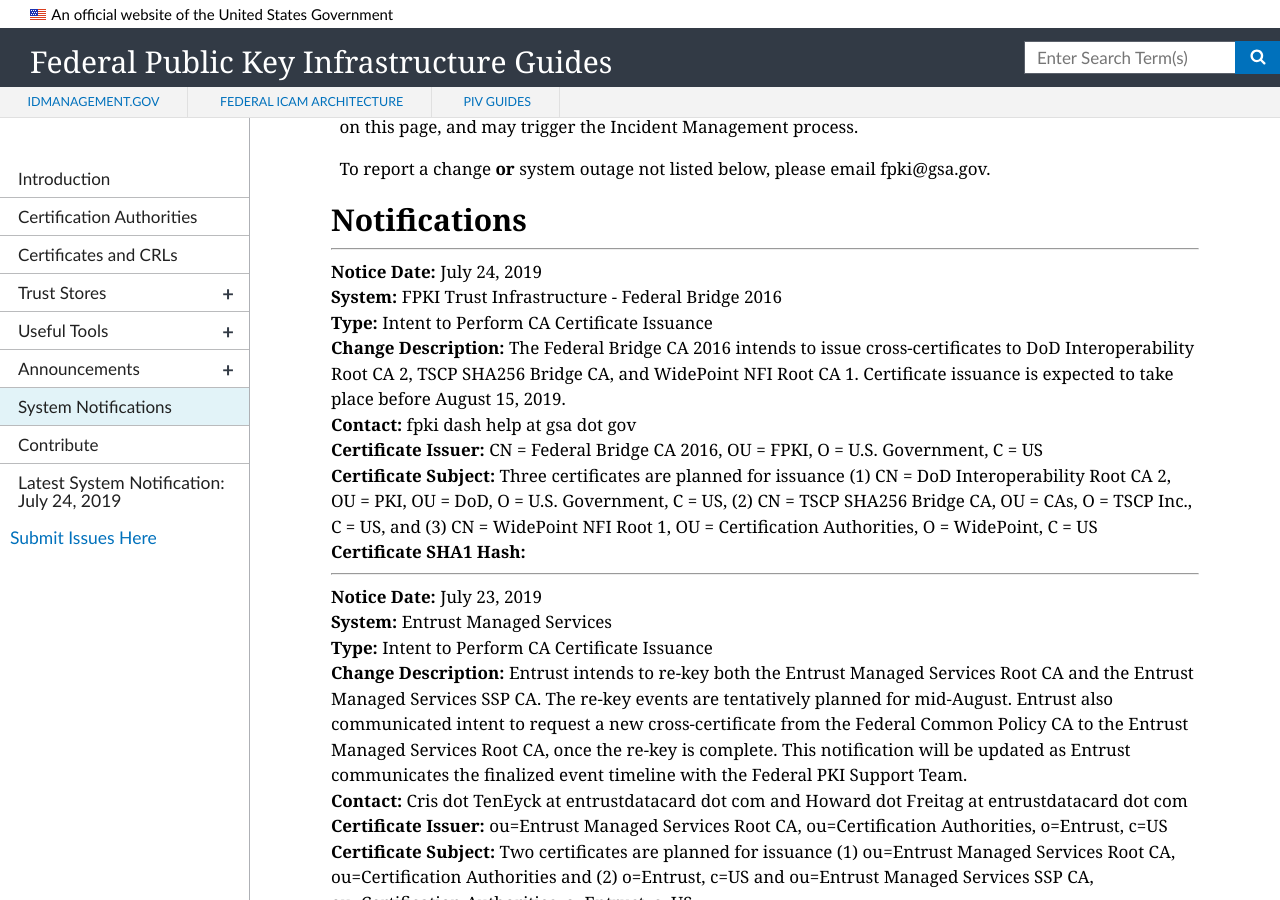
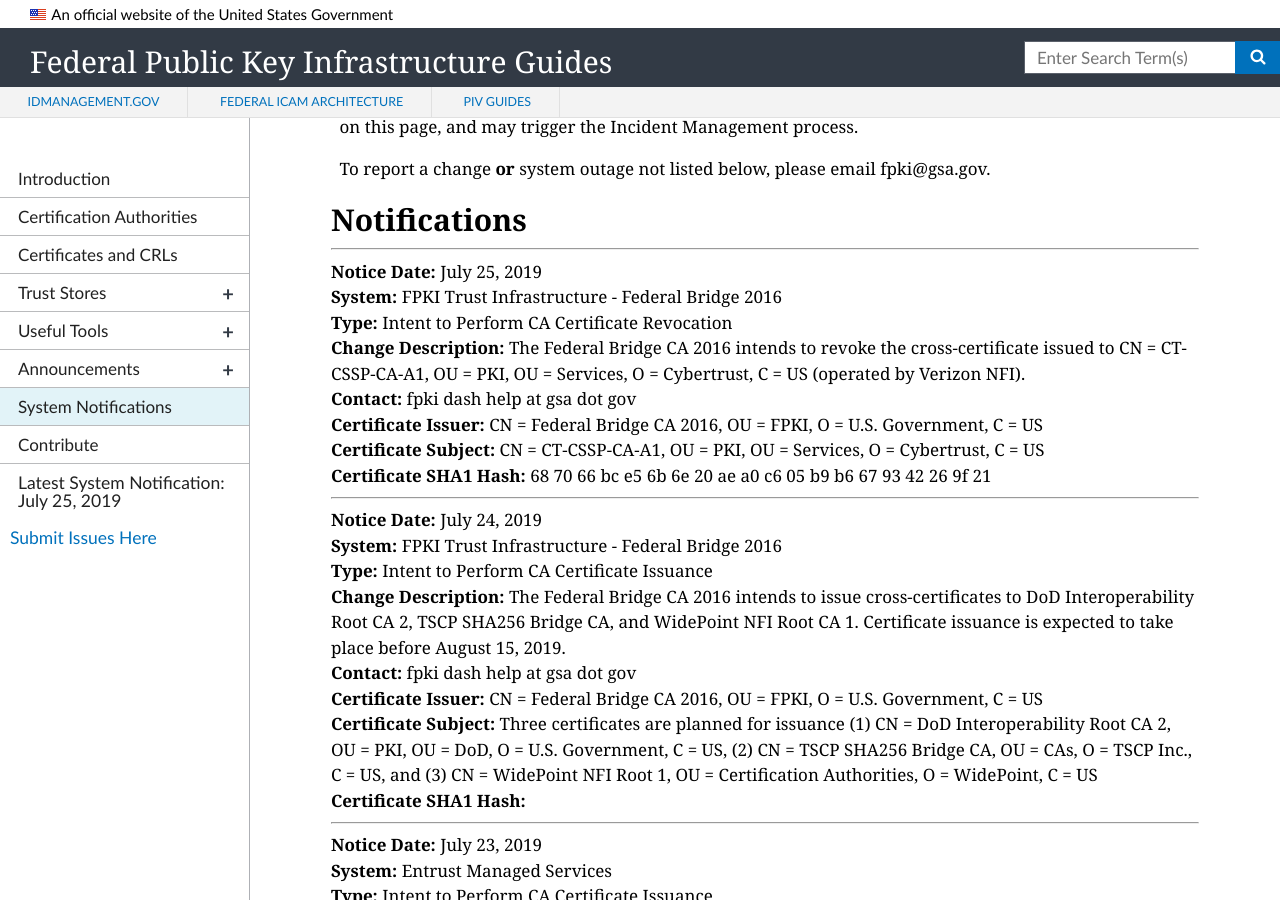
Before and after one commit to GSA/fpki-guides, a Jekyll site: the page built from pages/fpki_notifications.md, in a window 1280 px wide and 900 px high, scrolled down 672 px. Built offline with Jekyll 4.4.1, drawn with Linux system fonts in a browser that asks for light colours; nearby versions of some CDN libraries.

Commit message:
Update notifications.yml

```diff
--- a/_data/notifications.yml
+++ b/_data/notifications.yml
@@ -1165,6 +1165,15 @@
   sia_uri:
   ocsp_uri:
 
+- notice_date: July 25, 2019
+  change_type: Intent to Perform CA Certificate Revocation
+  system: FPKI Trust Infrastructure - Federal Bridge 2016
+  change_description: The Federal Bridge CA 2016 intends to revoke the cross-certificate issued to CN = CT-CSSP-CA-A1, OU = PKI, OU = Services, O = Cybertrust, C = US (operated by Verizon NFI).
+  contact: fpki dash help at gsa dot gov
+  ca_certificate_hash: 68 70 66 bc e5 6b 6e 20 ae a0 c6 05 b9 b6 67 93 42 26 9f 21
+  ca_certificate_issuer: CN = Federal Bridge CA 2016, OU = FPKI, O = U.S. Government, C = US
+  ca_certificate_subject: CN = CT-CSSP-CA-A1, OU = PKI, OU = Services, O = Cybertrust, C = US
+
 #- notice_date:
 #  change_type: CA Certificate Issuance
 #  start_datetime:
```
